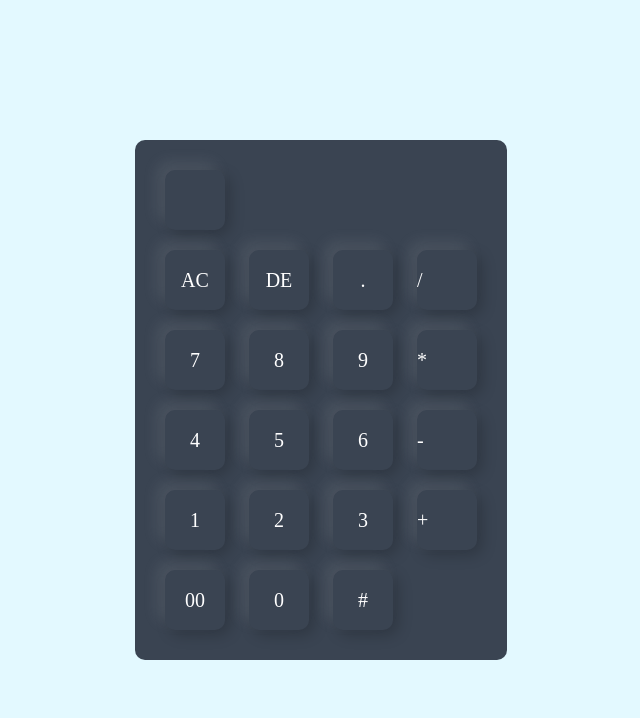
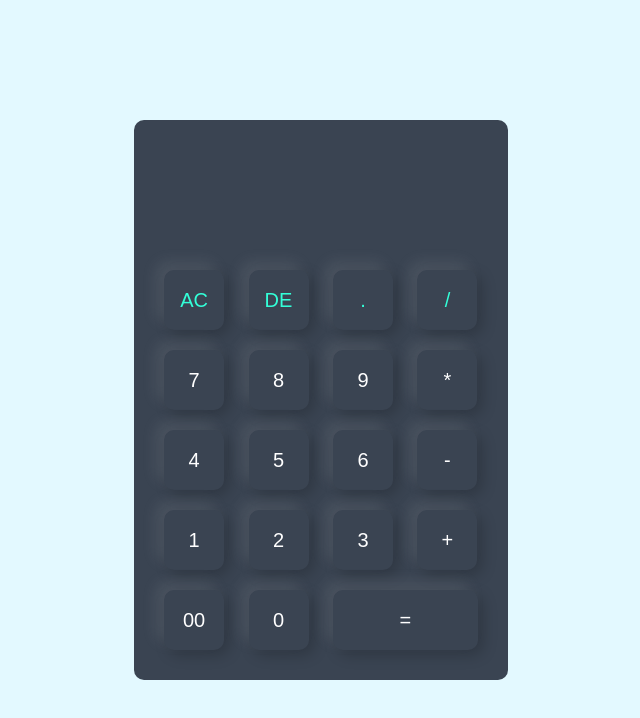
Before and after one commit to rashima200/calculator, a plain HTML site: page index.html in a window 1280 px wide. Shown: the whole page, without its empty margins (319-959 px from the left). Drawn offline with Linux system fonts and the light colour scheme.

Commit message:
feat:operator  section is added

```diff
--- a/index.html
+++ b/index.html
@@ -3,54 +3,48 @@
 <head>
     <meta charset="UTF-8">
     <meta name="viewport" content="width=device-width, initial-scale=1.0">
-    <title>calculator</title>
+    <title>Calculator</title>
     <link rel="stylesheet" href="style.css">
 </head>
 <body>
    <div class="container">
        <div class="calculator">
            <form>
-            <div>
-                <input type="text" name="display">
+               <div class="display">
+                   <input type="text" name="display" readonly>
                </div>
                <div>
-                <input type="button" value="AC">
-                <input type="button" value="DE">
-                <input type="button" value=".">
-                <input tsype="button" value="/">
+                <input type="button" value="AC" onclick="document.getElementById('display').value = ''" class="operator">
+                <input type="button" value="DE" onclick="document.getElementById('display').value = document.getElementById('display').value.slice(0, -1)" class="operator">
+                <input type="button" value="." onclick="document.getElementById('display').value += '.'" class="operator">
+                <input type="button" value="/" onclick="document.getElementById('display').value += '/'" class="operator">
+            </div>
 
+               <div>
+                   <input type="button" value="7" onclick="display.value += '7' ">
+                   <input type="button" value="8" onclick="display.value += '8' ">
+                   <input type="button" value="9" onclick="display.value += '9' ">
+                   <input type="button" value="*" onclick="display.value += '*' ">
                </div>
                <div>
-                <input type="button" value="7">
-                <input type="button" value="8">
-                <input type="button" value="9">
-                <input tsype="button" value="*">
-
+                   <input type="button" value="4" onclick="display.value += '4' ">
+                   <input type="button" value="5" onclick="display.value += '5' ">
+                   <input type="button" value="6" onclick="display.value += '6' ">
+                   <input type="button" value="-" onclick="display.value += '-' ">
                </div>
                <div>
-                <input type="button" value="4">
-                <input type="button" value="5">
-                <input type="button" value="6">
-                <input tsype="button" value="-">
-
+                   <input type="button" value="1" onclick="display.value += '1' ">
+                   <input type="button" value="2" onclick="display.value += '2' ">
+                   <input type="button" value="3" onclick="display.value += '3' ">
+                   <input type="button" value="+" onclick="display.value += '+' ">
                </div>
                <div>
-                <input type="button" value="1">
-                <input type="button" value="2">
-                <input type="button" value="3">
-                <input tsype="button" value="+">
-
-            </div>
-            <div>
-                <input type="button" value="00">
-                <input type="button" value="0">
-                <input type="button" value="#">
-
-
+                   <input type="button" value="00" onclick="display.value += '00' ">
+                   <input type="button" value="0" onclick="display.value += '0' ">
+                   <input type="button" value="=" onclick="display.value = eval(display.value)" class="equal">
                </div>
            </form>
        </div>
-
    </div>
 </body>
 </html>
--- a/style.css
+++ b/style.css
@@ -1,9 +1,10 @@
-*{
+* {
     margin: 0;
     padding: 0;
-    font-family: 'poppins, sans-serif';
+    font-family: 'Poppins', sans-serif;
     box-sizing: border-box;
 }
+
 .container {
     width: 100%;
     height: 100vh;
@@ -11,27 +12,44 @@
     display: flex;
     align-items: center;
     justify-content: center;
-
-
 }
 
 .calculator {
     background: #3a4452;
     padding: 20px;
     border-radius: 10px;
+}
 
-}
 .calculator form input {
     border: 0;
     outline: 0;
     width: 60px;
     height: 60px;
     border-radius: 10px;
-    box-shadow: -8px -8px 15px rgba(225, 225, 225, 0.1),5px 5px 15px rgba(0, 0, 0, 0.2);
+    box-shadow: -8px -8px 15px rgba(225, 225, 225, 0.1), 5px 5px 15px rgba(0, 0, 0, 0.2);
     background: transparent;
     font-size: 20px;
     color: #fff;
     cursor: pointer;
     margin: 10px;
+}
 
+form .display {
+    display: flex;
+    justify-content: flex-end;
+    margin: 20px 0;
 }
+
+form .display input {
+    text-align: right;
+    flex: 1;
+    font-size: 45px;
+    box-shadow: none;
+}
+
+form input.equal {
+    width: 145px;
+}
+form input.operator{
+    color: #33ffd8;
+}
```
Lines whose indentation alone changed are shown as unchanged.
